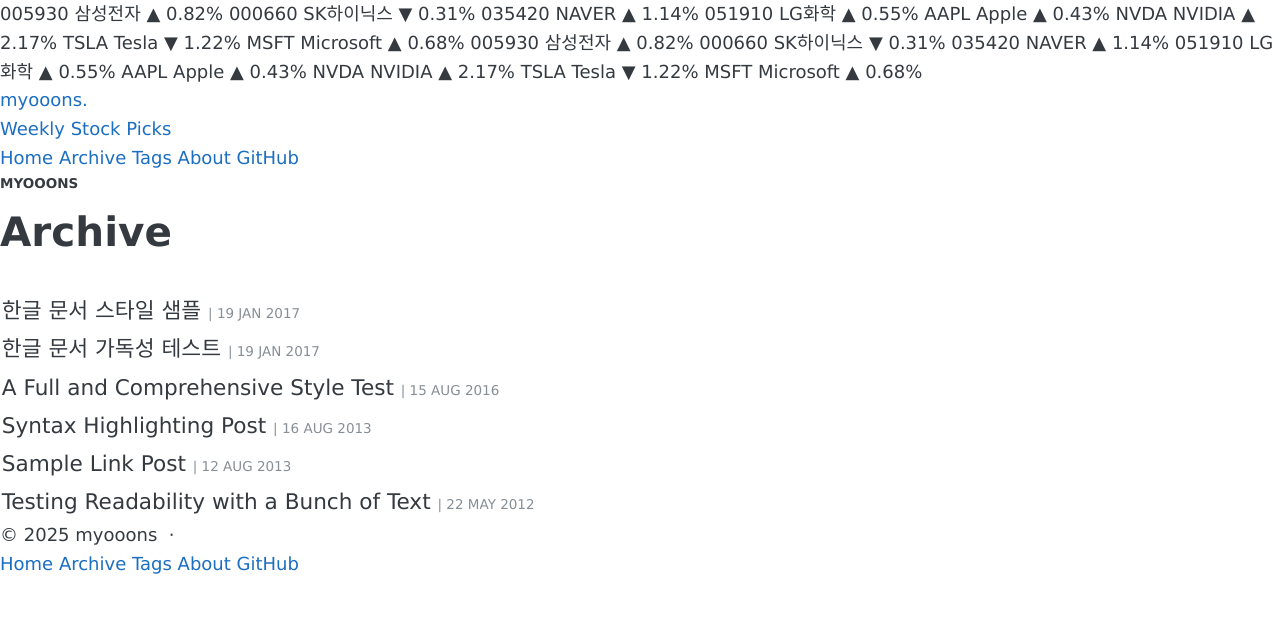
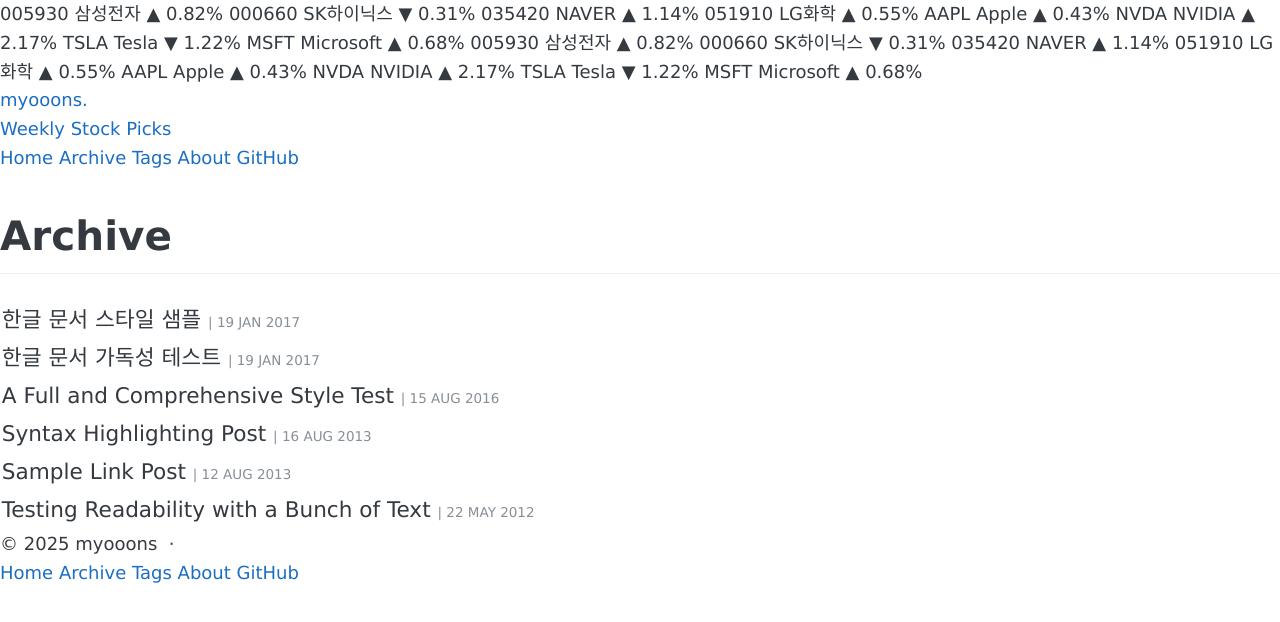
Before and after one commit to myooons/myooons.github.io, a Jekyll site: the page built from archive/index.html, in a window 1280 px wide. Shown: the top 622 px of the page. Built offline with Jekyll 4.4.1, drawn with Linux system fonts in a browser that asks for light colours.

Commit message:
Update page.html

```diff
--- a/_layouts/page.html
+++ b/_layouts/page.html
@@ -1,12 +1,11 @@
 ---
 layout: default
 ---
-<header>
-  <div class="header-small">
-    <a href="{{site.url}}{{site.baseurl}}">{{ site.name }}</a>
+<div class="site-wrapper">
+  <div class="post-hero">
+    <h1 class="post-hero-title">{{ page.title }}</h1>
   </div>
-</header>
-<div class="page">
-  <div class="page-title">{{ page.title }}</div>
-  {{ content }}
+  <div class="post-body">
+    {{ content }}
+  </div>
 </div>
```
